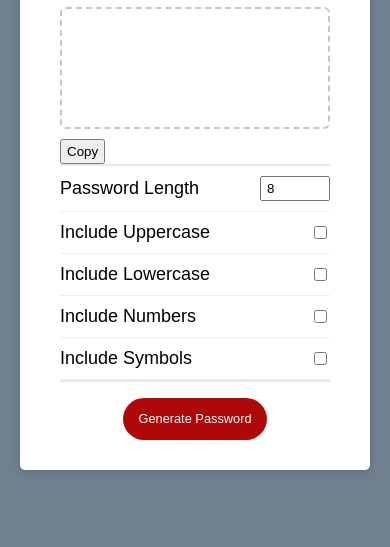
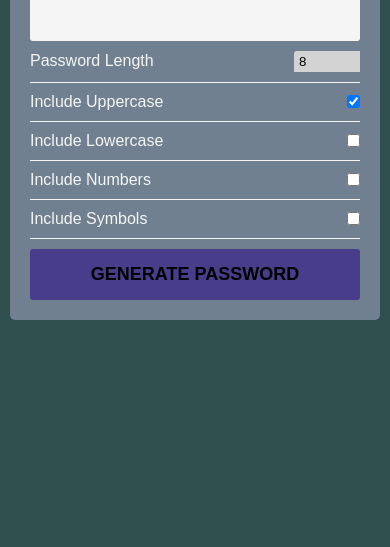
Before and after one commit to beamchristian/passwordgenerator, a plain HTML site: page index.html in a window 390 px wide. Shown: the part 297-844 px from the top of the page. Drawn offline with Linux system fonts and the light colour scheme.

Commit message:
Readme and media query.

```diff
--- a/Develop/script.js
+++ b/Develop/script.js
@@ -1,19 +1,33 @@
 // Assignment code here
-function generatePassword() {
+const empty = "";
+const capitol = "ABCDEFGHIJKLMNOPQRSTUVWXYZ";
+const lowCase = "abcdefghijklmnopqrstuvwxyz";
+const number = "0123456789";
+const symbol = "~!@#$%^&*-_";
 
+const passwordLength = document.getElementById("p-length");
+const upperCase = document.getElementById("p-uppercase");
+const lowerCase = document.getElementById("p-lowercase");
+const pNumber = document.getElementById("p-number");
+const pSymbol = document.getElementById("p-symbol");
+const submit = document.getElementById("submit");
+const password = document.getElementById("password");
+
+submit.addEventListener("click", () => {
+  let initialPassword = empty;
+    (upperCase.checked) ? initialPassword += capitol : "";
+    (lowerCase.checked) ? initialPassword += lowCase : "";
+    (pNumber.checked) ? initialPassword += number : "";
+    (pSymbol.checked) ? initialPassword += symbol : "";
+
+    password.value = generatePassword(passwordLength.value, initialPassword)
+});
+
+function generatePassword(l, initialPassword) {
+    let pass = "";
+    for (let i = 0; i < l; i++) {
+      pass += initialPassword.charAt(Math.floor(Math.random() * initialPassword.length));
+
+    }
+    return pass;
 }
-
-// Get references to the #generate element
-var generateBtn = document.querySelector("#generate");
-
-// Write password to the #password input
-function writePassword() {
-  var password = generatePassword();
-  var passwordText = document.querySelector("#password");
-
-  passwordText.value = password;
-
-}
-
-// Add event listener to generate button
-generateBtn.addEventListener("click", writePassword);
--- a/Develop/style.css
+++ b/Develop/style.css
@@ -1,158 +1,97 @@
-*,
-*::before,
-*::after {
+* {
+  margin: 0;
+  padding: 0;
   box-sizing: border-box;
 }
 
-html,
-body,
-.wrapper {
-  height: 100%;
-  margin: 0;
-  padding: 0;
+body {
+  font-family: "Poppins", sans-serif;
+  background: darkslategray;
+  height: 100vh;
+  display: flex;
+  justify-content: center;
+  align-items: center;
 }
 
-body {
-  font-family: sans-serif;
+.container {
   background-color: slategray;
+  padding: 20px;
+  border-radius: 5px;
+  width: 370px;
 }
 
-.wrapper {
-  padding-top: 30px;
-  padding-left: 20px;
-  padding-right: 20px;
+h1 {
+  font-size: 30px;
+  color: whitesmoke;
+  text-align: center;
+  margin-bottom: 10px;
 }
 
-header {
-  text-align: center;
-  padding: 20px;
-  padding-top: 0px;
-  color: hsl(206, 17%, 28%);
-}
-
-.card {
-  background-color: hsl(0, 0%, 100%);
-  border-radius: 5px;
-  border-width: 1px;
-  box-shadow: rgba(0, 0, 0, 0.15) 0px 2px 8px 0px;
-  color: hsl(206, 17%, 28%);
-  font-size: 18px;
-  margin: 0 auto;
-  max-width: 800px;
-  padding: 30px 40px;
-}
-
-.form-control {
+.form {
   display: flex;
   justify-content: space-between;
   align-items: center;
   padding: 10px 0;
-  color: black;
-  border-bottom: 1px solid #eee;
+  color: whitesmoke;
+  border-bottom: 1px solid whitesmoke;
 }
 
-.form-control label {
+.form label {
   cursor: pointer;
 }
 
-.card-header::after {
-  content: " ";
-  display: block;
-  width: 100%;
-  background: #e7e9eb;
-  height: 2px;
+.p-header {
+  position: relative;
 }
 
-.card-header button,
-.form-control input[type=number] {
-  padding: 3px 5px;
+.p-header input {
+  width: 100%;
+  height: 100%;
+  background-color: whitesmoke;
+  padding: 14px;
+  border-radius: 3px;
+  color: black;
+  outline: none;
+  border: none;
+  font-size: 16px;
 }
 
-.card-header button {
-    cursor: pointer;
-}
-.card-body {
-  min-height: 100px;
+.form input[type=number] {
+  padding: 3px 5px;
+  background-color: lightgray;
+  outline: none;
+  border: none;
+  border-radius: 3px 0 0 0;
 }
 
-.card-footer {
-  text-align: center;
+#submit {
+  width: 100%;
+  padding: 15px;
+  margin-top: 10px;
+  background-color: darkslateblue;
+  font-size: 18px;
+  font-weight: 600;
+  text-transform: uppercase;
+  outline: none;
+  border: none;
+  border-radius: 3px;
+  color: black;
+  cursor: pointer;
+  transition: all .3s;
 }
 
-.card-footer::before {
-  content: " ";
-  display: block;
-  width: 100%;
-  background: #e7e9eb;
-  height: 2px;
+#submit:hover {
+  background-color: #b5b1d0;
 }
 
-.card-footer::after {
-  content: " ";
-  display: block;
-  clear: both;
+#submit:active {
+  background-color: #b5b1d0;
 }
 
-.btn {
-  border: none;
-  background-color: hsl(360, 91%, 36%);
-  border-radius: 25px;
-  box-shadow: rgba(0, 0, 0, 0.1) 0px 1px 6px 0px rgba(0, 0, 0, 0.2) 0px 1px 1px
-    0px;
-  color: hsl(0, 0%, 100%);
-  display: inline-block;
-  font-size: 22px;
-  line-height: 22px;
-  margin: 16px 16px 16px 20px;
-  padding: 14px 34px;
-  text-align: center;
-  cursor: pointer;
-}
-
-button[disabled] {
-  cursor: default;
-  background: #c0c7cf;
-}
-
-.float-right {
-  float: right;
-}
-
-#password {
-  -webkit-appearance: none;
-  -moz-appearance: none;
-  appearance: none;
-  border: none;
-  display: block;
-  width: 100%;
-  padding-top: 15px;
-  padding-left: 15px;
-  padding-right: 15px;
-  padding-bottom: 85px;
-  font-size: 1.2rem;
-  text-align: center;
-  margin-top: 10px;
-  margin-bottom: 10px;
-  border: 2px dashed #c0c7cf;
-  border-radius: 6px;
-  resize: none;
-  overflow: hidden;
-}
-
-@media (max-width: 690px) {
-  .btn {
-    font-size: 1rem;
-    margin: 16px 0px 0px 0px;
-    padding: 10px 15px;
-  }
-
-  #password {
-    font-size: 1rem;
-  }
-}
-
-@media (max-width: 500px) {
-  .btn {
-    font-size: 0.8rem;
-  }
-}
+@media screen and (min-width: 980px) {
+        /* this will be applied on any screen smaller than 980px */
+        .container {
+          padding: 40px;
+          border-radius: 15px;
+          width: 470px;
+        }
--- a/index.html
+++ b/index.html
@@ -8,44 +8,37 @@
     <link rel="stylesheet" href="./Develop/style.css" />
   </head>
   <body>
-    <div class="wrapper">
-    <header>
+    <div class="container">
         <h1>Password Generator</h1>
-      </header>
-      <div class="card">
-        <div class="card-header">
-          <h2>Generate a Password</h2>
+        <div class="p-header">
           <input type="text" id="password">
-          <button class="copy" id="copy">Copy</button>
           </div>
-        <div class="card-body">
-          <div class="form-control">
+          <div class="p-body">
+            <div class="form">
               <label for="p-length">Password Length</label>
-            <input type="number" id="p-length"
-            value="8" min="8" max="128">
+              <input type="number" id="p-length" value="8" min="8" max="128">
             </div>
-          <div class="form-control">
+            <div class="form">
               <label for="p-uppercase">Include Uppercase</label>
-            <input type="checkbox" id="p-uppercase">
+              <input type="checkbox" checked id="p-uppercase">
             </div>
-          <div class="form-control">
+            <div class="form">
               <label for="p-lowercase">Include Lowercase</label>
               <input type="checkbox" id="p-lowercase">
             </div>
-          <div class="form-control">
+            <div class="form">
               <label for="p-number">Include Numbers</label>
               <input type="checkbox" id="p-number">
             </div>
-          <div class="form-control">
+            <div class="form">
               <label for="p-symbol">Include Symbols</label>
               <input type="checkbox" id="p-symbol">
             </div>
+            <button id="submit">Generate Password</button>
           </div>
-        <div class="card-footer">
-          <button id="generate" class="btn">Generate Password</button>
+
         </div>
-      </div>
-    </div>
+
     <script src="./Develop/script.js"></script>
   </body>
 </html>
```
Also changed, not shown: Develop/Images/Password Generator Image.png (added), 1 other file. Lines whose indentation alone changed are shown as unchanged.
